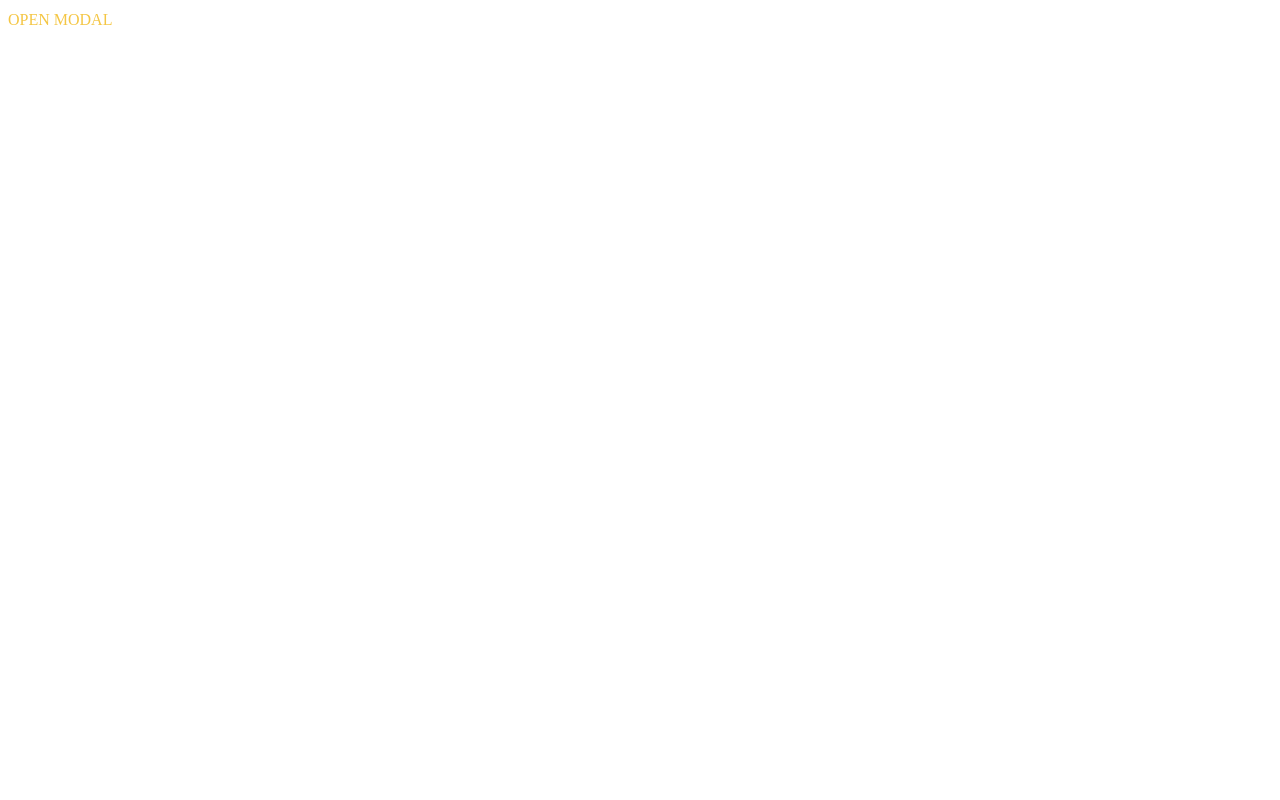
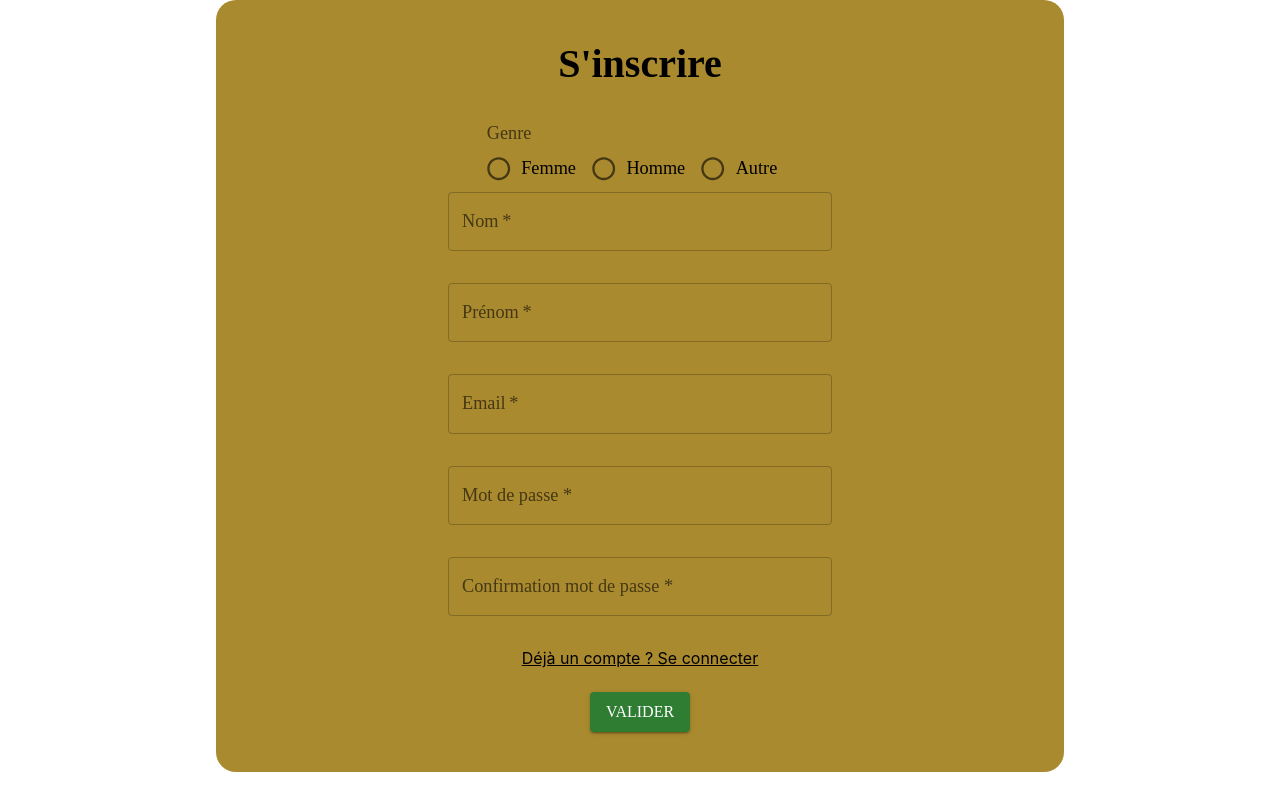
Before and after one commit to ablessin/PapoteCar, a React (Create React App) app: page /inscription in a window 1280 px wide. Built offline with nearby package versions, Linux system fonts and the light colour scheme.

Commit message:
signup field

```diff
--- a/src/components/auth/SignupForm.js
+++ b/src/components/auth/SignupForm.js
@@ -4,30 +4,55 @@ import TextField from "@mui/material/TextField";
 import Style from "./auth.module.css";
 import Button from "@mui/material/Button";
 import Typography from "@mui/material/Typography";
-import Link from '@mui/material/Link';
+import Link from "@mui/material/Link";
+import Radio from "@mui/material/Radio";
+import RadioGroup from "@mui/material/RadioGroup";
+import FormControlLabel from "@mui/material/FormControlLabel";
+import FormControl from "@mui/material/FormControl";
+import FormLabel from "@mui/material/FormLabel";
 
 export default function FormPropsTextFields() {
   const [email, setEmail] = React.useState("");
   const [password, setPassword] = React.useState("");
+  const [gender, setGender] = React.useState("");
+  const [firstName, setFirstName] = React.useState("");
+  const [secondPassword, SetSecondPassword] = React.useState("");
+  // const [username, setUsername] = React.useState("");
+  const [surname, setSurname] = React.useState("");
 
   function signup() {
+    const credentials = {
+      email,
+      password,
+      secondPassword,
+      firstName,
+      surname,
+      // username,
+      gender,
+    };
 
-    const credentials = {email, password};
-
-    fetch('http://localhost:3001/api/auth/signup/', {
-      method: 'POST',
+    fetch("http://localhost:3001/api/greenGo/v1/auth/signup/", {
+      method: "POST",
       body: JSON.stringify(credentials),
 
       headers: {
-        'Accept': 'application/json',
-        'Content-Type': 'application/json'
-      }
-
-    })
+        Accept: "application/json",
+        "Content-Type": "application/json",
+      },
+    });
   }
 
   return (
     <>
+      <Box
+        sx={{
+          backgroundColor: "primary.dark",
+          width: "60%",
+          margin: "0 auto",
+          p: 5,
+          borderRadius: 5,
+        }}
+      >
         <Box className={Style.title}>
           <Typography variant="h2" gutterBottom>
             S'inscrire
@@ -42,6 +67,55 @@ export default function FormPropsTextFields() {
           autoComplete="off"
           className={Style.formContainer}
         >
+          <FormControl>
+            <FormLabel id="demo-row-radio-buttons-group-label">Genre</FormLabel>
+            <RadioGroup
+              row
+              aria-labelledby="demo-row-radio-buttons-group-label"
+              name="row-radio-buttons-group"
+              onChange={(e) => setGender(e.target.value)}
+            >
+              <FormControlLabel
+                value="Femme"
+                control={<Radio />}
+                label="Femme"
+              />
+              <FormControlLabel
+                value="Homme"
+                control={<Radio />}
+                label="Homme"
+              />
+              <FormControlLabel
+                value="Autre"
+                control={<Radio />}
+                label="Autre"
+              />
+            </RadioGroup>
+          </FormControl>
+          <div className={Style.inputForm}>
+            <TextField
+              fullWidth
+              required
+              id="outlined-required"
+              label="Nom"
+              type="text"
+              className={Style.fieldForm}
+              value={surname}
+              onChange={(e) => setSurname(e.target.value)}
+            />
+          </div>
+          <div className={Style.inputForm}>
+            <TextField
+              fullWidth
+              required
+              id="outlined-required"
+              label="Prénom"
+              type="text"
+              className={Style.fieldForm}
+              value={firstName}
+              onChange={(e) => setFirstName(e.target.value)}
+            />
+          </div>
           <div className={Style.inputForm}>
             <TextField
               fullWidth
@@ -58,7 +132,7 @@ export default function FormPropsTextFields() {
             <TextField
               fullWidth
               id="outlined-password-input"
-            label="Mot de passe"
+              label="Mot de passe *"
               type="password"
               autoComplete="current-password"
               className={Style.fieldForm}
@@ -66,14 +140,25 @@ export default function FormPropsTextFields() {
               onChange={(e) => setPassword(e.target.value)}
             />
           </div>
-        <Link href="/connexion" color="inherit" sx={{mb:3}}>Déjà un compte ? Se connecter</Link>
-        <Button
-          onClick={() => signup()}
-          variant="contained"
-          color="success"
-        >
+          <div className={Style.inputForm}>
+            <TextField
+              fullWidth
+              id="outlined-password-input"
+              label="Confirmation mot de passe *"
+              type="password"
+              autoComplete="current-password"
+              className={Style.fieldForm}
+              value={secondPassword}
+              onChange={(e) => SetSecondPassword(e.target.value)}
+            />
+          </div>
+          <Link href="/connexion" color="inherit" sx={{ mb: 3 }}>
+            Déjà un compte ? Se connecter
+          </Link>
+          <Button onClick={() => signup()} variant="contained" color="success">
             Valider
           </Button>
+        </Box>
       </Box>
     </>
   );
--- a/src/pages/Inscription.js
+++ b/src/pages/Inscription.js
@@ -1,39 +1,10 @@
-import * as React from 'react';
+import * as React from "react";
 import SignupForm from "../components/auth/SignupForm";
-import Box from '@mui/material/Box';
-import Button from '@mui/material/Button';
-import Modal from '@mui/material/Modal';
-
-const style = {
-    position: 'absolute',
-    top: '50%',
-    left: '50%',
-    transform: 'translate(-50%, -50%)',
-    width: 400,
-    bgcolor: 'background.paper',
-    border: '2px solid #000',
-    boxShadow: 24,
-    p: 4,
-  };
 
 export default function Inscription() {
-    const [open, setOpen] = React.useState(false);
-    const handleOpen = () => setOpen(true);
-    const handleClose = () => setOpen(false);
-
-    return (
-        <>
-            <Button onClick={handleOpen}>Open modal</Button>
-            <Modal
-                open={open}
-                onClose={handleClose}
-                aria-labelledby="modal-modal-title"
-                aria-describedby="modal-modal-description"
-            >
-                <Box sx={style}>
-                    <SignupForm />
-                </Box>
-            </Modal>
-        </>
-    );
+  return (
+    <>
+      <SignupForm />
+    </>
+  );
 }
```
Lines whose indentation alone changed are shown as unchanged.
